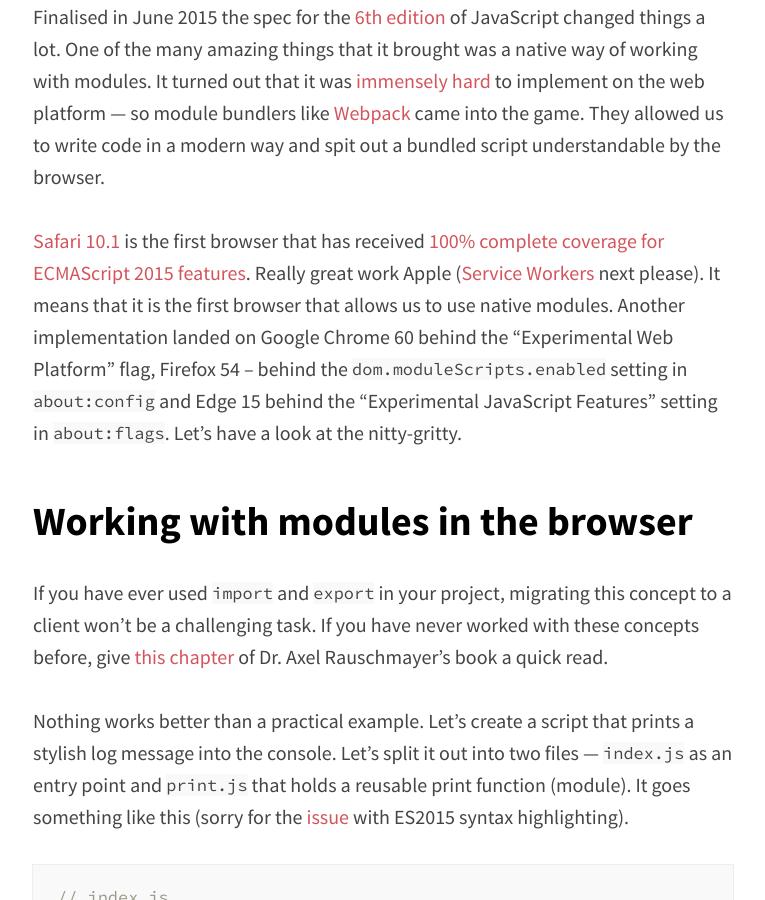
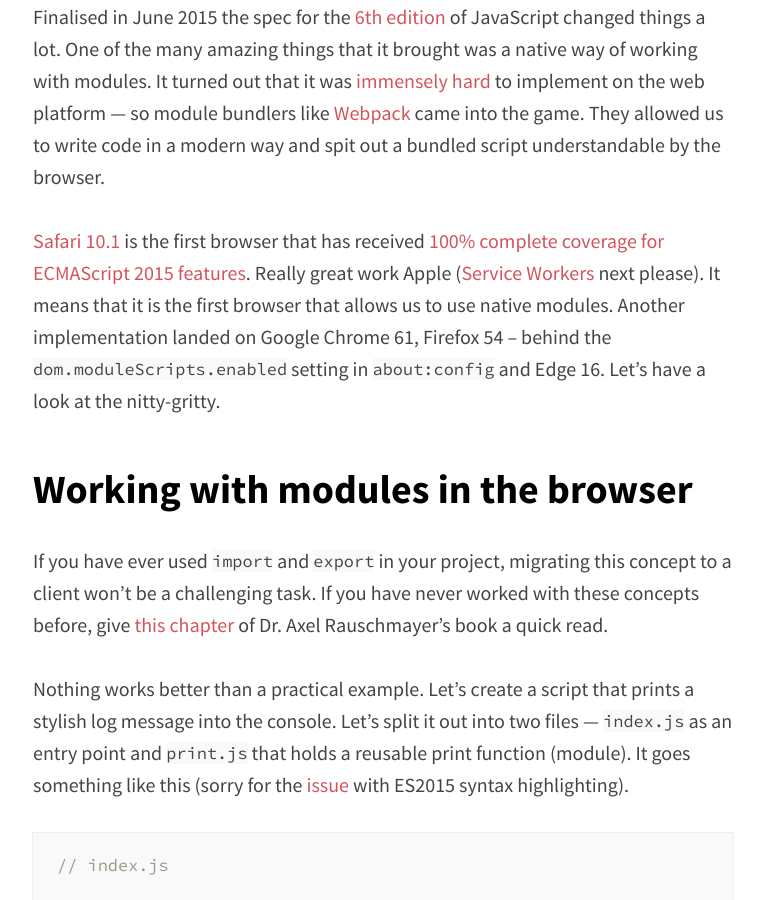
Before and after one commit to kimruddock/pawelgrzybek.github.io, a Jekyll site: the page built from _posts/2017-04-18-native-ecmascript-modules-in-the-browser.md, in a window 1280 px wide and 900 px high, scrolled down 1279 px. Shown: the whole window, without its empty margins (257-1022 px from the left). Built offline with Jekyll 4.4.1, drawn with Linux system fonts in a browser that asks for light colours; comment, search, counter and statistics services are not loaded; some of the changed text lies outside the part shown.

Commit message:
update article about native modules in the browser

```diff
--- a/_posts/2017-04-18-native-ecmascript-modules-in-the-browser.md
+++ b/_posts/2017-04-18-native-ecmascript-modules-in-the-browser.md
@@ -18,7 +18,7 @@
 
 Finalised in June 2015 the spec for the [6th edition](http://www.ecma-international.org/ecma-262/6.0/) of JavaScript changed things a lot. One of the many amazing things that it brought was a native way of working with modules. It turned out that it was [immensely hard](https://blog.whatwg.org/js-modules) to implement on the web platform — so module bundlers like [Webpack](https://webpack.js.org/) came into the game. They allowed us to write code in a modern way and spit out a bundled script understandable by the browser.
 
-[Safari 10.1](https://developer.apple.com/library/content/releasenotes/General/WhatsNewInSafari/Articles/Safari_10_1.html) is the first browser that has received [100% complete coverage for ECMAScript 2015 features](https://kangax.github.io/compat-table/es6/#safari10_1). Really great work Apple ([Service Workers](https://jakearchibald.github.io/isserviceworkerready/) next please). It means that it is the first browser that allows us to use native modules. Another implementation landed on Google Chrome 60 behind the "Experimental Web Platform" flag, Firefox 54 – behind the `dom.moduleScripts.enabled` setting in `about:config` and Edge 15 behind the "Experimental JavaScript Features" setting in `about:flags`. Let's have a look at the nitty-gritty.
+[Safari 10.1](https://developer.apple.com/library/content/releasenotes/General/WhatsNewInSafari/Articles/Safari_10_1.html) is the first browser that has received [100% complete coverage for ECMAScript 2015 features](https://kangax.github.io/compat-table/es6/#safari10_1). Really great work Apple ([Service Workers](https://jakearchibald.github.io/isserviceworkerready/) next please). It means that it is the first browser that allows us to use native modules. Another implementation landed on Google Chrome 61, Firefox 54 – behind the `dom.moduleScripts.enabled` setting in `about:config` and Edge 16. Let's have a look at the nitty-gritty.
 
 ## Working with modules in the browser
 
@@ -64,9 +64,9 @@
 
 A quick word about support of native modules across the browsers and some possible solutions. At the time of writing this article it's looking like this:
 
-- Chrome Canary 60 – behind the "Experimental Web Platform" flag in `chrome:flags`
+- Chrome Canary 61
 - Firefox 54 – behind the `dom.moduleScripts.enabled` setting in `about:config`
-- Edge 15 – behind the "Experimental JavaScript Features" setting in `about:flags`
+- Edge 16
 - Safari — hell yeah!
 
 ![Browser support for Native ECMAScript modules](/photos/2017-04-18-2.jpg)
@@ -86,8 +86,6 @@
 
 ![Native ECMAScript modules in Safari Technology Preview and Google Chrome](/photos/2017-04-18-4.jpg)
 
-At the time of writing this post the [Safari Technology Preview](https://developer.apple.com/safari/technology-preview/) is the only browser that supports the `nomodule` attribute. One day I will come back to this article and get rid of this paragraph — my sneaky plan!
-
 ## Last word about JavaScript modules
 
 That's it. I hope that you are as equally excited about native modules as I am. I would like to leave you here with two conclusions.
```
